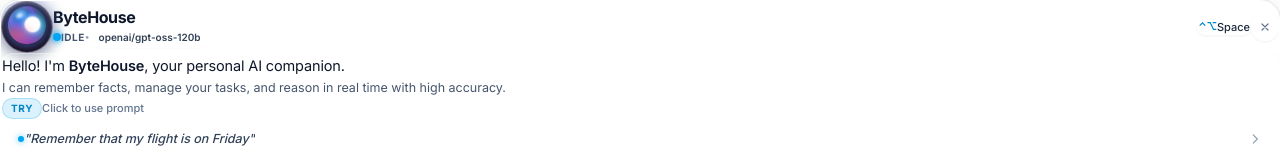
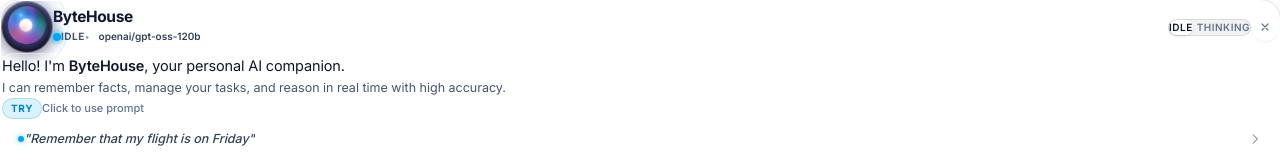
Before and after one commit to byte-Raccoon/byteHouse, a React (Vite) app in the folder web/: page / in a window 1280 px wide. Shown: the top 160 px of the page. Built offline with nearby package versions, Linux system fonts and the light colour scheme.

Commit message:
feat(ui): integrate Stitch design language, acoustic concentric rings, and state badges

```diff
--- a/web/src/App.jsx
+++ b/web/src/App.jsx
@@ -168,14 +168,19 @@
     >
       {/* BEGIN: Top Navigation Header */}
       <header className="relative z-10 flex items-center justify-between flex-shrink-0 mb-4" data-purpose="app-header">
-        {/* Left: Identity & Strategy B Obsidian Lens Jewel Presence Orb */}
+        {/* Left: Identity & Stitch Neural Presence Orb with Acoustic Sound Rings */}
         <div className="flex items-center space-x-3.5">
-          {/* Obsidian Lens Jewel Chamber from bytehouse_presence.html */}
+          {/* Obsidian Lens Jewel Chamber with concentric sound rings from stitch/code.html */}
           <div
             className={`presence-bezel presence-bezel--${presenceState}`}
             aria-label="ByteHouse presence"
             role="img"
           >
+            {/* Concentric soundwave halos from stitch/code.html */}
+            <div className="sound-ring sound-ring--1" />
+            <div className="sound-ring sound-ring--2" />
+            <div className="sound-ring sound-ring--3" />
+
             <div className="presence-glow" />
             <div className="presence-orb">
               <div className="presence-energy" />
@@ -186,7 +191,7 @@
 
           {/* Title and Sleek Status Row */}
           <div className="flex flex-col justify-center">
-            <h1 className="text-[16px] font-bold tracking-tight text-slate-900 leading-tight">
+            <h1 className="text-[15.5px] font-bold tracking-tight text-slate-900 leading-tight">
               ByteHouse
             </h1>
             <div className="flex items-center space-x-2 mt-1">
@@ -225,20 +230,33 @@
           </div>
         </div>
 
-        {/* Right: Control Actions */}
-        <div className="flex items-center space-x-3 flex-shrink-0">
-          <button
-            aria-label="Switch Space"
-            className="glass-pill px-2.5 py-1 flex items-center space-x-1 text-xs font-semibold text-slate-700 hover:text-slate-900 active:scale-95 cursor-pointer overflow-hidden transition-all"
-            type="button"
-          >
-            <span className="relative z-10 text-[10.5px] font-mono text-sky-600 font-bold tracking-tight">⌃⌥</span>
-            <span className="relative z-10 text-[11px] font-medium text-slate-800">Space</span>
-          </button>
+        {/* Right: Stitch Mode Pill Badges & Dismiss Action */}
+        <div className="flex items-center space-x-2 flex-shrink-0">
+          <div className="flex items-center gap-1 bg-black/5 dark:bg-white/5 border border-black/10 dark:border-white/10 rounded-full p-0.5">
+            <span
+              className={`px-2 py-0.5 rounded-full text-[10px] font-semibold tracking-wider transition-all ${
+                presenceState === 'idle'
+                  ? 'bg-white dark:bg-white/20 text-slate-900 dark:text-white shadow-sm'
+                  : 'text-slate-500 dark:text-white/40'
+              }`}
+            >
+              IDLE
+            </span>
+            <span
+              className={`px-2 py-0.5 rounded-full text-[10px] font-semibold tracking-wider transition-all ${
+                presenceState === 'thinking'
+                  ? 'bg-violet-500 text-white shadow-sm'
+                  : 'text-slate-500 dark:text-white/40'
+              }`}
+            >
+              THINKING
+            </span>
+          </div>
+
           <button
             aria-label="Close Assistant"
             onClick={handleClose}
-            className="glass-pill w-7 h-7 flex items-center justify-center text-slate-500 hover:text-slate-900 active:scale-95 cursor-pointer overflow-hidden transition-all"
+            className="glass-pill w-7 h-7 flex items-center justify-center text-slate-500 hover:text-slate-900 active:scale-95 cursor-pointer overflow-hidden transition-all ml-1"
             type="button"
           >
             <svg className="relative z-10 w-3 h-3 stroke-[2.4]" fill="none" stroke="currentColor" viewBox="0 0 24 24">
--- a/web/src/styles.css
+++ b/web/src/styles.css
@@ -379,43 +379,76 @@
   animation: presenceRedEnergy 4s ease-in-out infinite;
 }
 
-/* Central Specular Light Core */
+/* ==========================================================================
+   STITCH PRESENCE DESIGN: CONCENTRIC SOUNDWAVE HALOS & PENDULUM DYNAMICS
+   ========================================================================== */
+
+/* Concentric acoustic rings around orb container */
+.sound-ring {
+  position: absolute;
+  border-radius: 50%;
+  pointer-events: none;
+  border: 1px solid rgba(124, 58, 237, 0.28);
+  animation: ringExpand 3.2s cubic-bezier(0.1, 0.7, 0.1, 1) infinite;
+}
+
+.sound-ring--1 {
+  inset: -6px;
+  animation-delay: 0s;
+}
+
+.sound-ring--2 {
+  inset: -12px;
+  border-color: rgba(32, 169, 255, 0.22);
+  animation-delay: 1.1s;
+}
+
+.sound-ring--3 {
+  inset: -18px;
+  border-color: rgba(236, 72, 153, 0.16);
+  animation-delay: 2.2s;
+}
+
+@keyframes ringExpand {
+  0% {
+    transform: scale(0.88);
+    opacity: 0;
+  }
+  50% {
+    opacity: 0.75;
+  }
+  100% {
+    transform: scale(1.16);
+    opacity: 0;
+  }
+}
+
+/* Central Pendulum Specular Light (From stitch/code.html) */
 .presence-light {
   position: absolute;
-  width: 14px;
-  height: 14px;
-  top: 9px;
-  left: 14px;
+  width: 13px;
+  height: 13px;
+  top: 13px;
+  left: 13px;
   border-radius: 50%;
   background: var(--bh-white);
+  transform-origin: 50% -18px;
   box-shadow:
-    0 0 5px var(--bh-white),
-    0 0 10px var(--bh-blue),
-    0 0 16px var(--bh-blue),
-    0 0 24px var(--bh-violet),
-    0 0 32px var(--bh-pink);
-  animation: presenceLightMove 4s ease-in-out infinite;
+    0 0 6px var(--bh-white),
+    0 0 14px var(--bh-blue),
+    0 0 24px var(--bh-blue),
+    0 0 36px var(--bh-violet),
+    0 0 48px var(--bh-pink);
+  animation: pendulumIdle 3.6s ease-in-out infinite;
 }
 
-/* Specular Crest Highlight */
-.presence-highlight {
-  position: absolute;
-  width: 12px;
-  height: 6px;
-  top: 5px;
-  left: 8px;
-  border-radius: 50%;
-  background: linear-gradient(
-    90deg,
-    rgba(255, 255, 255, 0.95),
-    rgba(255, 255, 255, 0.3),
-    transparent
-  );
-  filter: blur(1.2px);
-  transform: rotate(-25deg);
+@keyframes pendulumIdle {
+  0% { transform: rotate(-16deg) translate(-5px, -1px); }
+  50% { transform: rotate(16deg) translate(5px, -1px); }
+  100% { transform: rotate(-16deg) translate(-5px, -1px); }
 }
 
-/* Keyframes from bytehouse_presence.html */
+/* Keyframes from stitch/code.html */
 @keyframes presenceBreathe {
   0%, 100% { transform: scale(0.94); opacity: 0.65; }
   50% { transform: scale(1.08); opacity: 1; }
@@ -432,11 +465,6 @@
   100% { transform: rotate(-30deg) translateX(-4px); }
 }
 
-@keyframes presenceLightMove {
-  0%, 100% { transform: translate(0, 0) scale(1); }
-  50% { transform: translate(4px, 2.5px) scale(1.15); }
-}
-
 @keyframes presenceGreenPulse {
   0%, 100% { transform: scale(0.8); opacity: 0.45; }
   50% { transform: scale(1.2); opacity: 0.95; }
@@ -448,7 +476,7 @@
 }
 
 /* ==========================================================================
-   PRESENCE STATES: THINKING & WORKING
+   PRESENCE STATES: THINKING & WORKING (From stitch/code.html)
    ========================================================================== */
 
 .presence-bezel--thinking .presence-energy {
@@ -456,26 +484,52 @@
 }
 
 .presence-bezel--thinking .presence-light {
-  animation: presenceThinkingLight 1s ease-in-out infinite;
+  animation: pendulumThinking 1.4s ease-in-out infinite !important;
 }
 
 .presence-bezel--thinking .presence-glow {
   animation: presenceThinkingGlow 1.6s ease-in-out infinite;
 }
 
-@keyframes presenceThinkingEnergy {
-  from { transform: rotate(0deg) scale(1.1); }
-  to { transform: rotate(360deg) scale(1.1); }
+.presence-bezel--thinking .sound-ring {
+  animation-duration: 1.6s;
 }
 
-@keyframes presenceThinkingLight {
-  0%, 100% { transform: translate(-2px, 0) scale(1); }
-  50% { transform: translate(5px, -2px) scale(1.25); }
+@keyframes pendulumThinking {
+  0% { transform: rotate(-28deg) translate(-7px, -3px) scale(1.1); }
+  25% { transform: rotate(0deg) translate(0px, 3px) scale(1.18); }
+  50% { transform: rotate(28deg) translate(7px, -3px) scale(1.1); }
+  75% { transform: rotate(0deg) translate(0px, 3px) scale(1.18); }
+  100% { transform: rotate(-28deg) translate(-7px, -3px) scale(1.1); }
+}
+
+@keyframes presenceThinkingEnergy {
+  from { transform: rotate(0deg) scale(1.12); }
+  to { transform: rotate(360deg) scale(1.12); }
 }
 
 @keyframes presenceThinkingGlow {
   0%, 100% { opacity: 0.55; transform: scale(0.95); }
-  50% { opacity: 1; transform: scale(1.25); }
+  50% { opacity: 1; transform: scale(1.28); }
+}
+
+.presence-bezel--working .presence-orb {
+  animation: presenceOrbFloat 1.8s ease-in-out infinite, presenceWorkingPulse 0.9s ease-in-out infinite;
+}
+
+.presence-bezel--working .presence-light {
+  animation: pendulumListening 2.2s ease-in-out infinite !important;
+  box-shadow:
+    0 0 8px var(--bh-white),
+    0 0 18px var(--bh-green),
+    0 0 32px var(--bh-blue),
+    0 0 48px var(--bh-green);
+}
+
+@keyframes pendulumListening {
+  0% { transform: rotate(-22deg) translate(-6px, -2px) scale(1.08); }
+  50% { transform: rotate(22deg) translate(6px, -2px) scale(1.08); }
+  100% { transform: rotate(-22deg) translate(-6px, -2px) scale(1.08); }
 }
 
 .presence-bezel--working .presence-orb {
```
Also changed, not shown: 2 other files (tests, documents, lock files or other folders).
